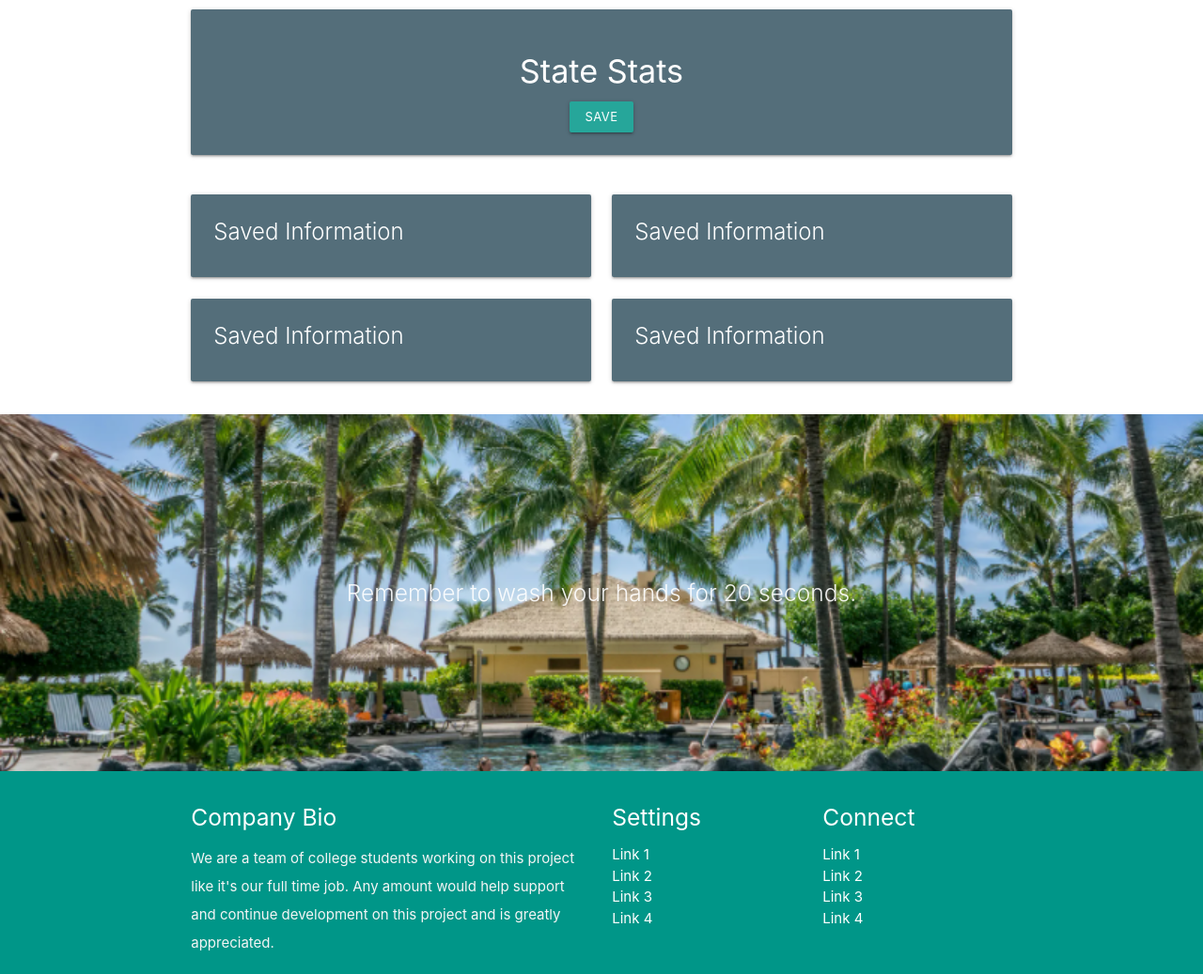
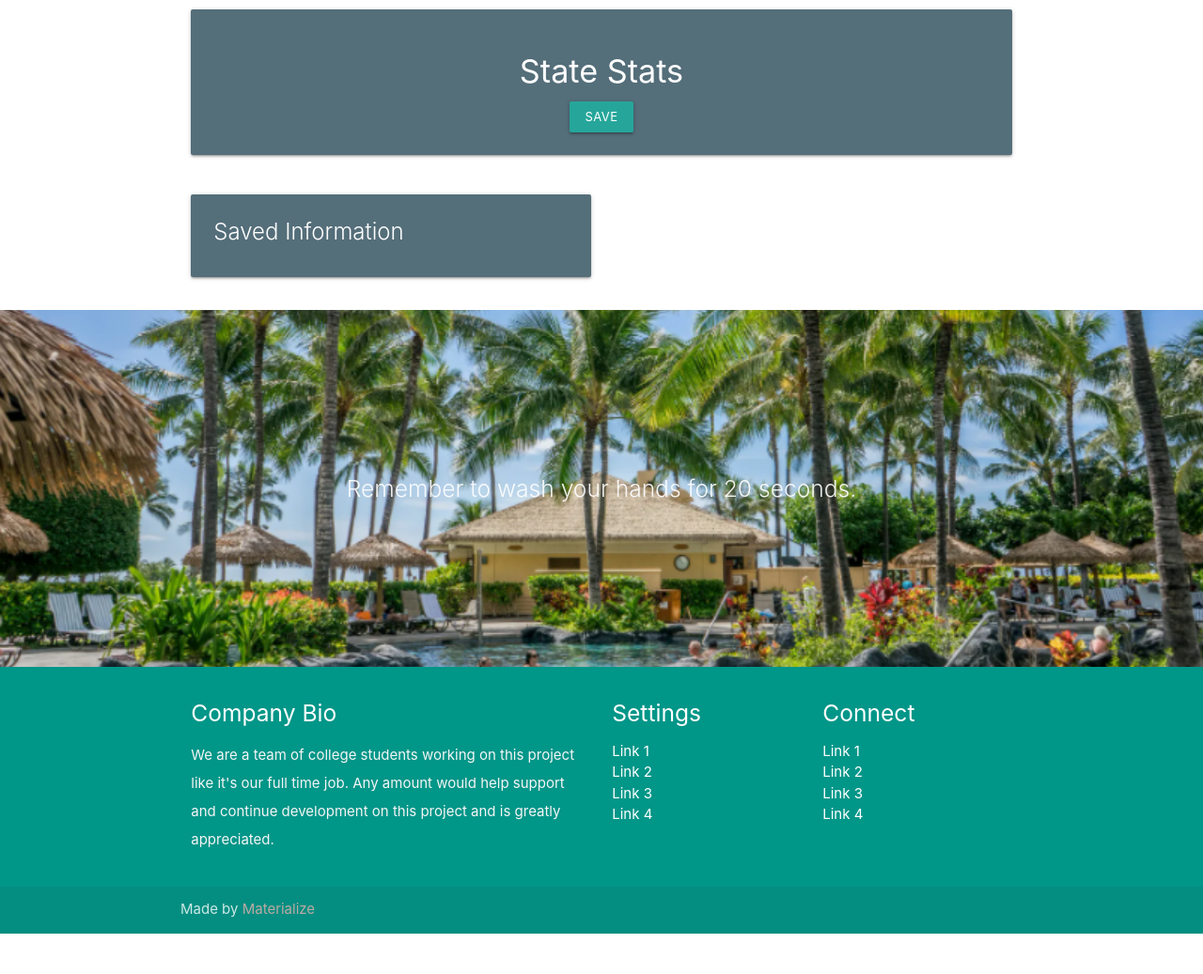
Before and after one commit to CMFuertes/safe-trails, a plain HTML site: page index.html in a window 1280 px wide. Shown: the part 1481-2518 px from the top of the page at 94% size. After the commit the page ends 2475 px from the top, so only its background shows below. Drawn offline with nearby package versions, Linux system fonts and the light colour scheme.

Commit message:
removed unused cards

```diff
--- a/index.html
+++ b/index.html
@@ -201,34 +201,6 @@
       </div>
     </div>
 
-    <div class="col s12 m6" id="saved-state2">
-      <div class="card blue-grey darken-1">
-        <div class="card-content white-text">
-          <span class="card-title">Saved Information</span>
-
-        </div>
-      </div>
-    </div>
-
-    <div class="col s12 m6" id="saved-state3">
-      <div class="card blue-grey darken-1">
-        <div class="card-content white-text">
-          <span class="card-title">Saved Information</span>
-
-
-        </div>
-      </div>
-    </div>
-
-    <div class="col s12 m6" id="saved-state4">
-      <div class="card blue-grey darken-1">
-        <div class="card-content white-text">
-          <span class="card-title">Saved Information</span>
-
-
-        </div>
-      </div>
-    </div>
   </div>
 
 
```
